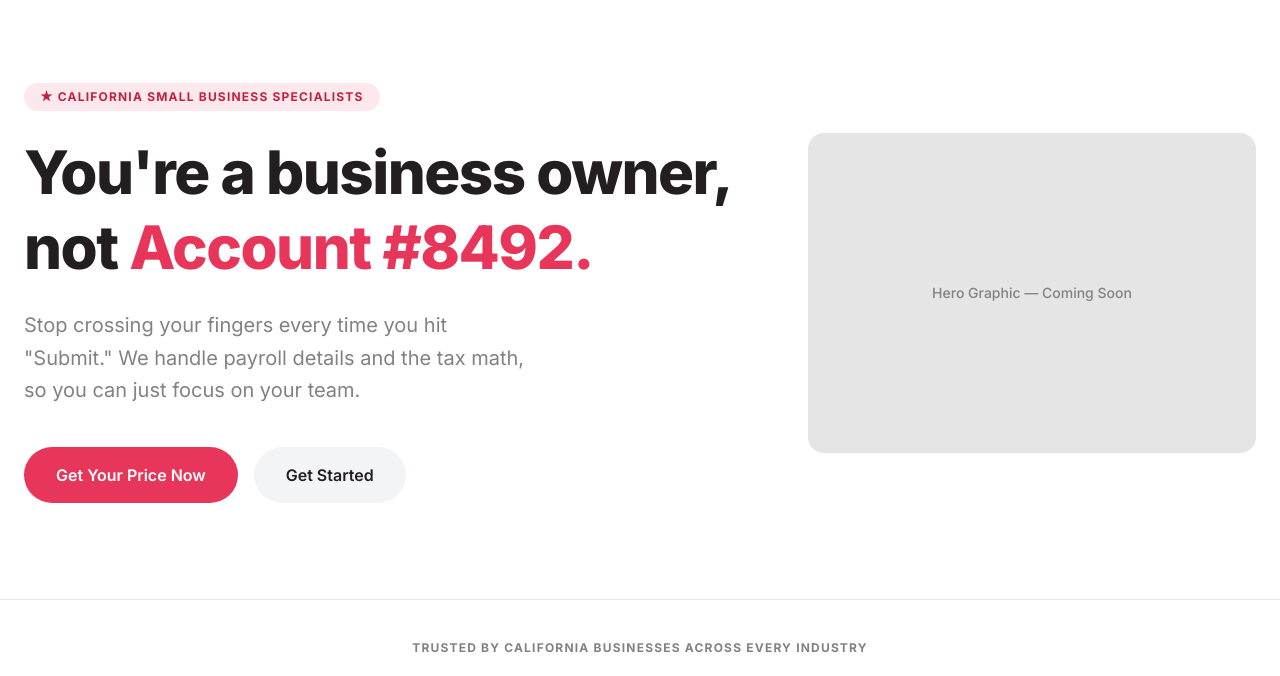
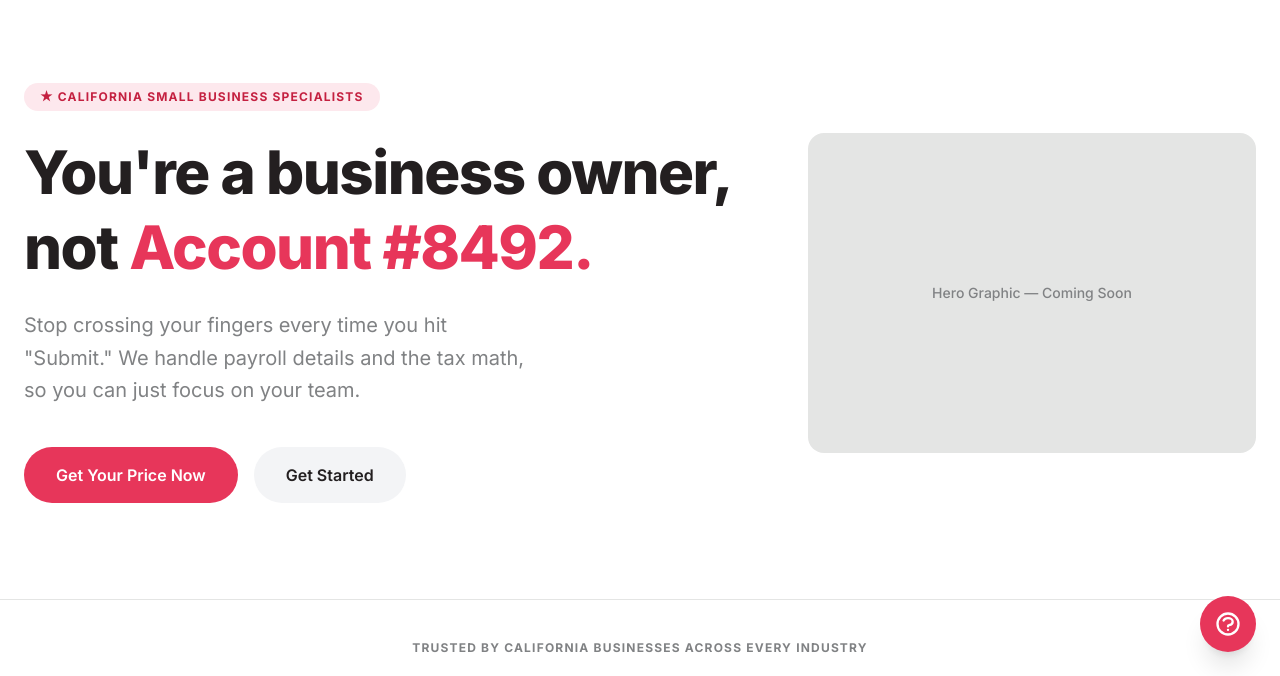
Before and after one commit to e-filippo/pink-payroll-website, an Astro site: page / in a window 1280 px wide. Shown: the part 124-800 px from the top of the page. Built offline with nearby package versions, Linux system fonts and the light colour scheme; Astro itself is replaced by a stand-in of ours.

Commit message:
Add global help bubble (question mark icon) linking to /contact on every page

```diff
--- a/src/layouts/Layout.astro
+++ b/src/layouts/Layout.astro
@@ -208,5 +208,16 @@ const { title } = Astro.props;
 
     <HelpScout />
 
+    <!-- Help Bubble -->
+    <a
+      href="/contact"
+      title="Get Help"
+      class="fixed bottom-6 right-6 z-50 w-14 h-14 bg-pink rounded-full shadow-xl flex items-center justify-center text-white hover:bg-[#C62028] transition-colors"
+    >
+      <svg class="w-7 h-7" fill="none" viewBox="0 0 24 24" stroke="currentColor" stroke-width="2">
+        <path stroke-linecap="round" stroke-linejoin="round" d="M8.228 9c.549-1.165 2.03-2 3.772-2 2.21 0 4 1.343 4 3 0 1.4-1.278 2.575-3.006 2.907-.542.104-.994.54-.994 1.093m0 3h.01M21 12a9 9 0 11-18 0 9 9 0 0118 0z"/>
+      </svg>
+    </a>
+
   </body>
 </html>
```
